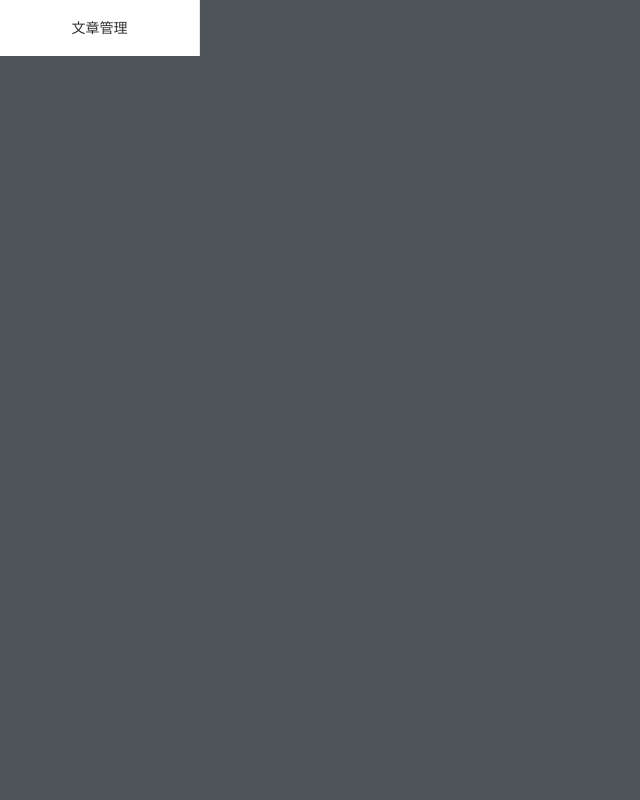
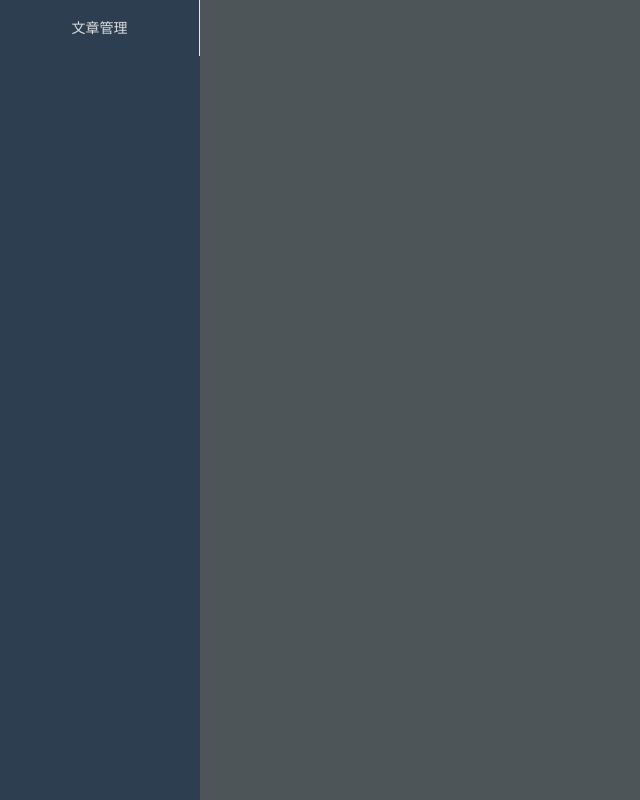
Before and after one commit to ghjacky/blogy, a Vue app: page /#/admin in a window 1280 px wide. Shown: the whole page, without its empty margins (0-640 px from the left). Built offline with nearby package versions, Linux system fonts and the light colour scheme.

Commit message:
feat: admin sidebar

```diff
--- a/src/components/admin/layout/AdminSidebar.vue
+++ b/src/components/admin/layout/AdminSidebar.vue
@@ -23,12 +23,10 @@
       this.menus = AdminRouter.children.filter((item) => {
         return item.meta !== undefined && item.meta.title !== undefined && item.meta.title.length !== 0
       })
-      // eslint-disable-next-line no-debugger
-      debugger
     }
   }
 </script>
 
-<style scoped>
-
+<style scoped lang="scss">
+  @import "~@/style/admin/admin-sidebar.scss";
 </style>
--- /dev/null
+++ b/src/style/admin/admin-sidebar.scss
@@ -0,0 +1,13 @@
+.admin-sidebar {
+  background-color: #2c3e50;
+
+  .el-menu {
+    background-color: #2c3e50;
+    .el-menu-item {
+      color: #dddee0;
+    }
+    .el-menu-item:hover, .el-menu-item:focus {
+      background-color: #4e5558;
+    }
+  }
+}
```
